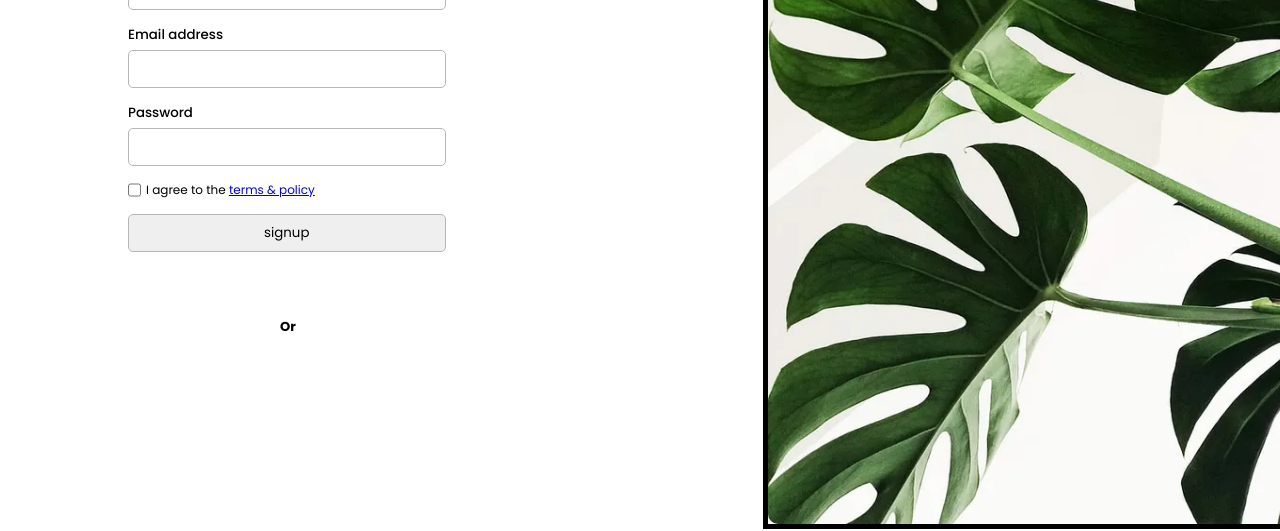
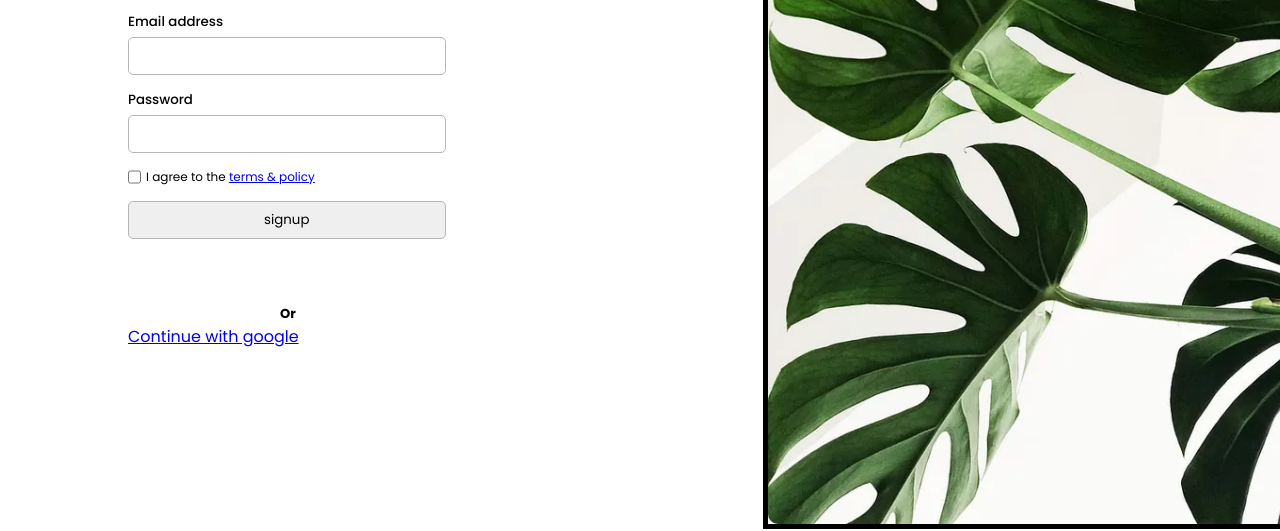
Before and after one commit to akmojahid/html-css-js, a plain HTML site: page html-css-js/index.html in a window 1280 px wide. Shown: the part 276-807 px from the top of the page. Drawn offline with Linux system fonts and the light colour scheme.

Commit message:
update index.html

```diff
--- a/html-css-js/index.html
+++ b/html-css-js/index.html
@@ -45,7 +45,9 @@
 
           <!-- Auth 2.0 system -->
           <div class="auth-btn">
-            <div class="with-google"></div>
+            <div class="with-google">
+              <a href="#">Continue with google</a>
+            </div>
             <div class="with-apple"></div>
           </div>
         </div>
```
